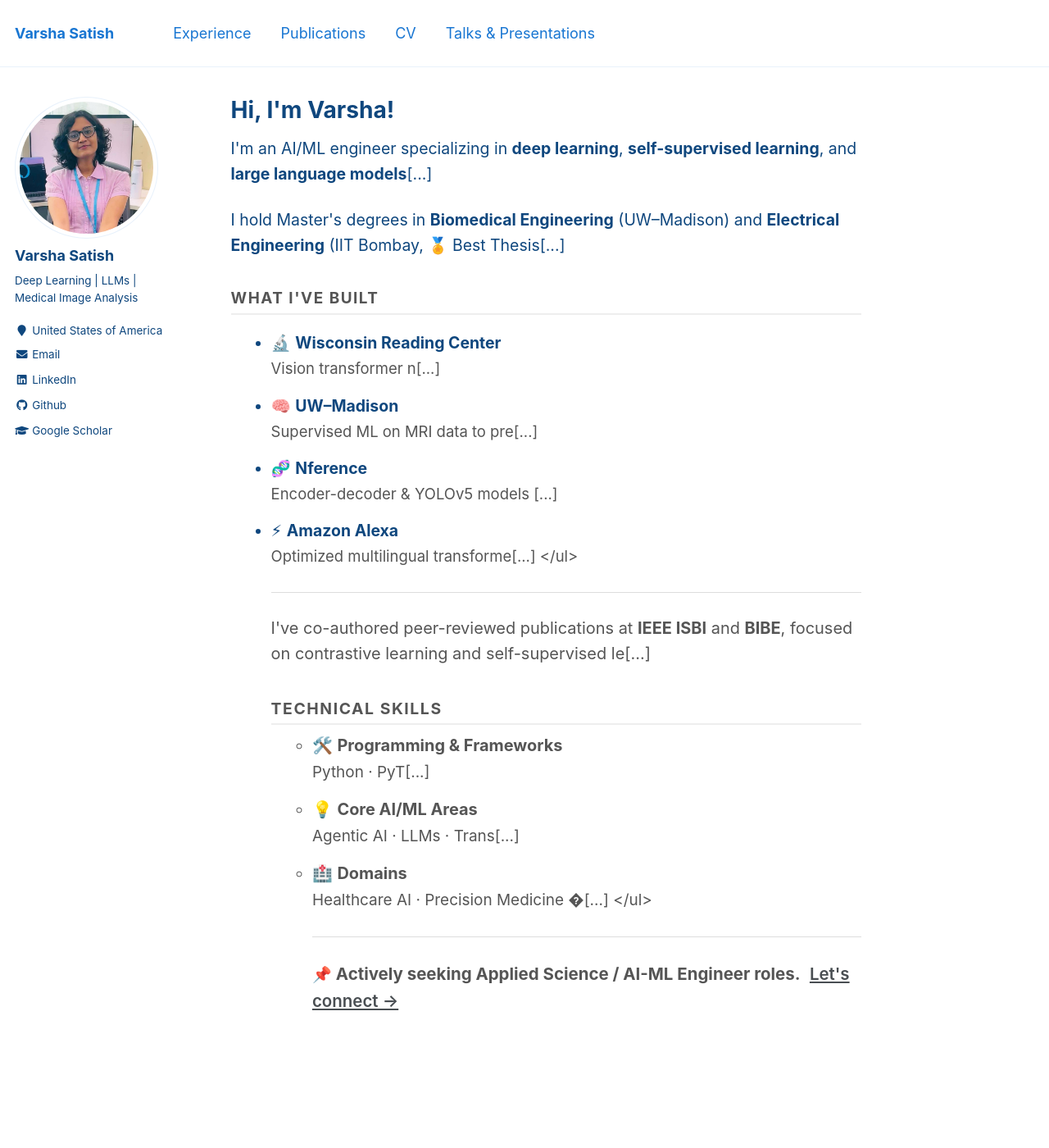
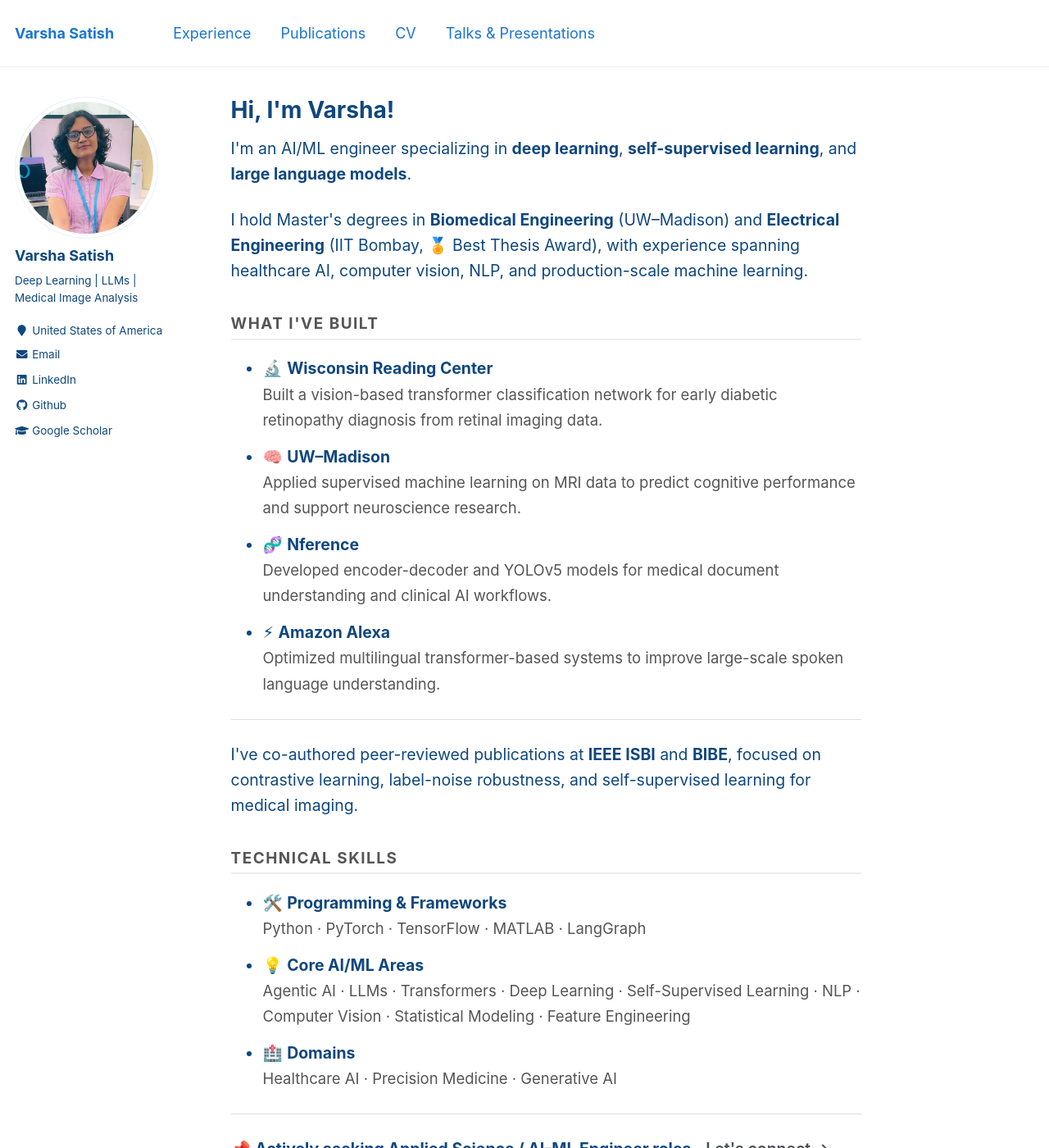
Before and after one commit to VarshaSatish/VarshaSatish.github.io, a Jekyll site: the page built from _pages/about.md, in a window 1280 px wide and 1400 px high. Shown: the whole window at 82% size. Built offline with Jekyll 4.4.1, drawn with Linux system fonts in a browser that asks for light colours.

Commit message:
Restore full about page text and keep bullet indentation only for lists

```diff
--- a/_pages/about.md
+++ b/_pages/about.md
@@ -6,64 +6,35 @@
   - /about/
   - /about.html
 ---
-<!-- <h1>Hi, I’m Varsha!</h1>
-<div style='text-align: justify;'> I’m an AI/ML engineer with expertise in deep learning, self-supervised learning, and large language models (LLMs). I hold Master’s degrees in Biomedical Engineer[...]
-<p>  </p>
-
-<div style='text-align: justify;'>
-At Wisconsin Reading Center, I am working on building a vision based transformer classification network for early diabetic retinopathy diagnosis. At UW–Madison, I applied feature engineering and sup[...]
-<p>  </p>
-
-<div style='text-align: justify;'>
-I have co-authored peer-reviewed publications in IEEE biomedical imaging conferences (ISBI, BIBE), focusing on contrastive learning, label noise robustness, and self-supervised learning for medical im[...]
-<p>  </p> -->
-
 
 <h1>Hi, I'm Varsha!</h1>
 
-<p style="font-size:1.08em;line-height:1.6;">I'm an AI/ML engineer specializing in <strong>deep learning</strong>, <strong>self-supervised learning</strong>, and <strong>large language models</strong>[...]
+<p style="font-size:1.08em;line-height:1.6;">I'm an AI/ML engineer specializing in <strong>deep learning</strong>, <strong>self-supervised learning</strong>, and <strong>large language models</strong>.</p>
 
-<p style="font-size:1.08em;line-height:1.6;">I hold Master's degrees in <strong>Biomedical Engineering</strong> (UW–Madison) and <strong>Electrical Engineering</strong> (IIT Bombay, 🏅 Best Thesis[...]
+<p style="font-size:1.08em;line-height:1.6;">I hold Master's degrees in <strong>Biomedical Engineering</strong> (UW–Madison) and <strong>Electrical Engineering</strong> (IIT Bombay, 🏅 Best Thesis Award), with experience spanning healthcare AI, computer vision, NLP, and production-scale machine learning.</p>
 
 <h2 style="font-size:1.05em;font-weight:700;text-transform:uppercase;letter-spacing:0.08em;color:#555;border-bottom:2px solid #eee;padding-bottom:6px;margin-top:2em;">What I've Built</h2>
 
-<ul style="font-size:1.08em;line-height:1.6;list-style-position:outside;padding-left:4ch;margin-left:0;">
-  <li style="margin:0 0 14px 0;"><span style="font-size:1em;">🔬</span> <strong>Wisconsin Reading Center</strong><br><span style="color:#555;font-size:0.95em;line-height:1.4;">Vision transformer n[...]
-  <li style="margin:0 0 14px 0;"><span style="font-size:1em;">🧠</span> <strong>UW–Madison</strong><br><span style="color:#555;font-size:0.95em;line-height:1.4;">Supervised ML on MRI data to pre[...]
-  <li style="margin:0 0 14px 0;"><span style="font-size:1em;">🧬</span> <strong>Nference</strong><br><span style="color:#555;font-size:0.95em;line-height:1.4;">Encoder-decoder &amp; YOLOv5 models [...]
-  <li style="margin:0 0 14px 0;"><span style="font-size:1em;">⚡</span> <strong>Amazon Alexa</strong><br><span style="color:#555;font-size:0.95em;line-height:1.4;">Optimized multilingual transforme[...]
+<ul style="font-size:1.08em;line-height:1.6;list-style-position:outside;padding-left:2em;margin-left:0;">
+  <li style="margin:0 0 14px 0;"><span style="font-size:1em;">🔬</span> <strong>Wisconsin Reading Center</strong><br><span style="color:#555;font-size:0.95em;line-height:1.4;">Built a vision-based transformer classification network for early diabetic retinopathy diagnosis from retinal imaging data.</span></li>
+  <li style="margin:0 0 14px 0;"><span style="font-size:1em;">🧠</span> <strong>UW–Madison</strong><br><span style="color:#555;font-size:0.95em;line-height:1.4;">Applied supervised machine learning on MRI data to predict cognitive performance and support neuroscience research.</span></li>
+  <li style="margin:0 0 14px 0;"><span style="font-size:1em;">🧬</span> <strong>Nference</strong><br><span style="color:#555;font-size:0.95em;line-height:1.4;">Developed encoder-decoder and YOLOv5 models for medical document understanding and clinical AI workflows.</span></li>
+  <li style="margin:0 0 14px 0;"><span style="font-size:1em;">⚡</span> <strong>Amazon Alexa</strong><br><span style="color:#555;font-size:0.95em;line-height:1.4;">Optimized multilingual transformer-based systems to improve large-scale spoken language understanding.</span></li>
 </ul>
 
 <hr style="border:none;border-top:1px solid #ddd;margin:1.5em 0;">
 
-<p style="font-size:1.08em;line-height:1.6;">I've co-authored peer-reviewed publications at <strong>IEEE ISBI</strong> and <strong>BIBE</strong>, focused on contrastive learning and self-supervised le[...]
-
-<!-- <section id="skills">
-  <h3>Technical Skills</h3>
-  <ul>
-    <li>
-      <strong>Programming & Frameworks :</strong> Python, PyTorch, TensorFlow, MATLAB, LangGraph
-    </li>
-    <li>
-      <strong>Core AI/ML Areas :</strong> Deep Learning, Transformers, LLMs, Self-Supervised Learning, Multiple Instance Learning, NLP, Computer Vision, Statistical Modeling, Feature Engineering
-    </li>
-    <li>
-      <strong>Domains :</strong> Healthcare AI, Precision Medicine, GenAI
-    </li>
-  </ul>
-</section> -->
+<p style="font-size:1.08em;line-height:1.6;margin-left:0;">I've co-authored peer-reviewed publications at <strong>IEEE ISBI</strong> and <strong>BIBE</strong>, focused on contrastive learning, label-noise robustness, and self-supervised learning for medical imaging.</p>
 
 <h2 style="font-size:1.05em;font-weight:700;text-transform:uppercase;letter-spacing:0.08em;color:#555;border-bottom:2px solid #eee;padding-bottom:6px;margin-top:2em;">Technical Skills</h2>
 
-<ul style="font-size:1.08em;line-height:1.6;list-style-position:outside;padding-left:4ch;margin-left:0;">
-  <li style="margin:0 0 14px 0;"><span style="font-size:1em;">🛠️</span> <strong>Programming &amp; Frameworks</strong><br><span style="color:#555;font-size:0.95em;line-height:1.4;">Python · PyT[...]
-  <li style="margin:0 0 14px 0;"><span style="font-size:1em;">💡</span> <strong>Core AI/ML Areas</strong><br><span style="color:#555;font-size:0.95em;line-height:1.4;"> Agentic AI · LLMs · Trans[...]
-  <li style="margin:0 0 14px 0;"><span style="font-size:1em;">🏥</span> <strong>Domains</strong><br><span style="color:#555;font-size:0.95em;line-height:1.4;">Healthcare AI · Precision Medicine �[...]
+<ul style="font-size:1.08em;line-height:1.6;list-style-position:outside;padding-left:2em;margin-left:0;">
+  <li style="margin:0 0 14px 0;"><span style="font-size:1em;">🛠️</span> <strong>Programming &amp; Frameworks</strong><br><span style="color:#555;font-size:0.95em;line-height:1.4;">Python · PyTorch · TensorFlow · MATLAB · LangGraph</span></li>
+  <li style="margin:0 0 14px 0;"><span style="font-size:1em;">💡</span> <strong>Core AI/ML Areas</strong><br><span style="color:#555;font-size:0.95em;line-height:1.4;">Agentic AI · LLMs · Transformers · Deep Learning · Self-Supervised Learning · NLP · Computer Vision · Statistical Modeling · Feature Engineering</span></li>
+  <li style="margin:0 0 14px 0;"><span style="font-size:1em;">🏥</span> <strong>Domains</strong><br><span style="color:#555;font-size:0.95em;line-height:1.4;">Healthcare AI · Precision Medicine · Generative AI</span></li>
 </ul>
 
 <hr style="border:none;border-top:1px solid #ddd;margin:1.5em 0;">
 
-<!-- <div style='text-align: justify;'> I’m passionate about building scalable ML systems that drive real-world impact and am actively seeking Applied Science / AIML Engineer roles to contribute at [...]
-<p>  </p> -->
-📌 <strong style="font-size:1.08em;line-height:1.6;">Actively seeking Applied Science / AI-ML Engineer roles.</strong>
-  <a href="mailto:varshasatish14@gmail.com" style="margin-left:6px;color:#494e52;font-weight:600;font-size:1.08em;line-height:1.6;">Let's connect →</a>
+<p style="font-size:1.08em;line-height:1.6;">📌 <strong>Actively seeking Applied Science / AI-ML Engineer roles.</strong>
+  <a href="mailto:varshasatish14@gmail.com" style="margin-left:6px;color:#494e52;font-weight:600;">Let's connect →</a></p>
```
